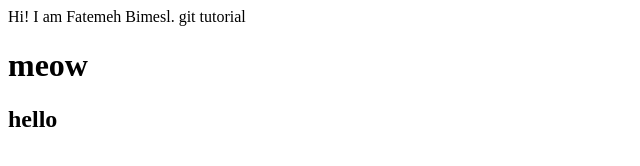
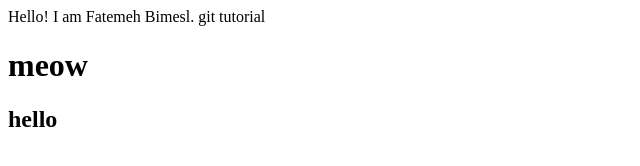
Before and after one commit to Fatemeh-Bimesl/cautious-journey, a plain HTML site: page index.html in a window 1280 px wide. Shown: the full height of the page, 0-640 px from the left. Drawn offline with Linux system fonts and the light colour scheme.

Commit message:
change Hi to Hello

```diff
--- a/index.html
+++ b/index.html
@@ -6,7 +6,7 @@
     <title>Document</title>
 </head>
 <body>
-    Hi! I am Fatemeh Bimesl.
+    Hello! I am Fatemeh Bimesl.
     git tutorial
 
     <h1>meow</h1>
```
